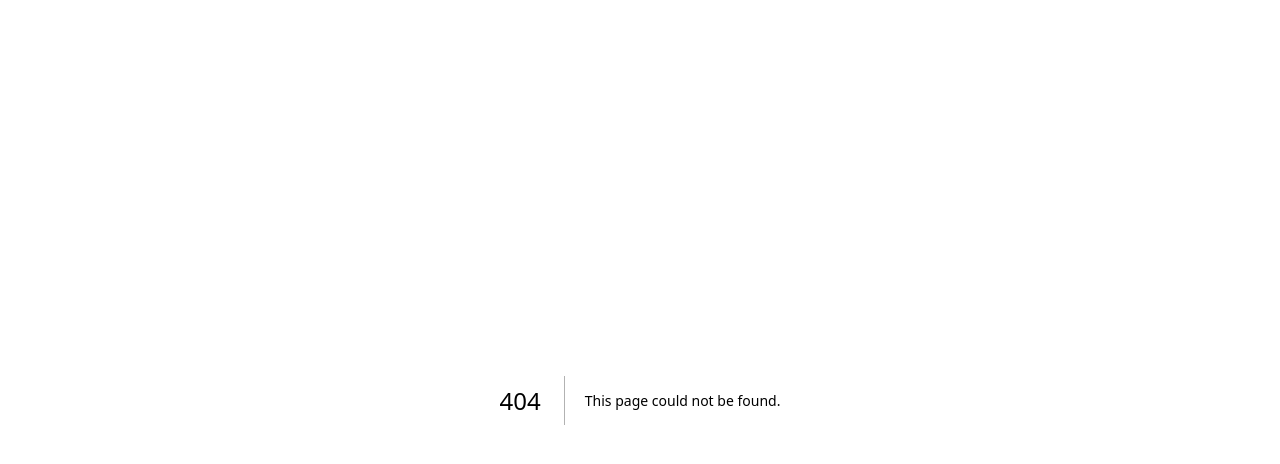
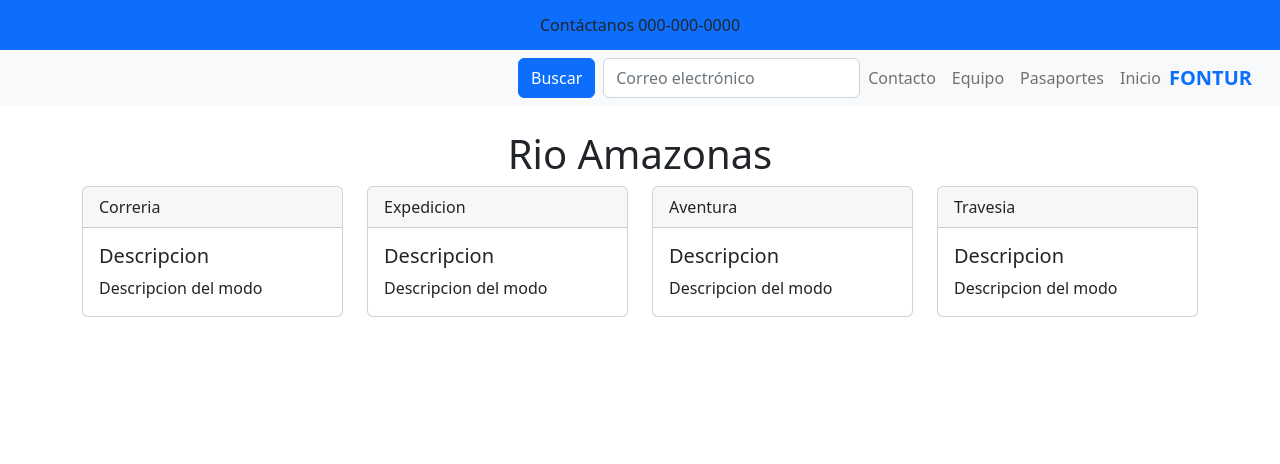
Before and after one commit to adanflorez/react-login, a Next.js app: page /passports/1 in a window 1280 px wide. Before the commit this address had no page. Shown: the top 464 px of the page. Built offline with nearby package versions, Linux system fonts and the light colour scheme.

Commit message:
ultimos cambios

```diff
--- /dev/null
+++ b/src/components/modes/card.js
@@ -0,0 +1,15 @@
+const ModeCard = ({ mode }) => {
+  return (
+    <>
+      <div className="card">
+        <div className="card-header">{mode.title}</div>
+        <div className="card-body">
+          <h5 className="card-title">Descripcion</h5>
+          <p className="card-text">{mode.description}</p>
+        </div>
+      </div>
+    </>
+  );
+};
+
+export default ModeCard;
--- /dev/null
+++ b/src/components/modes/list.js
@@ -0,0 +1,19 @@
+import ModeCard from "./card";
+
+const ModesList = ({ modes }) => {
+  return (
+    <div className="container">
+      <div className="row">
+        {modes.map((mode) => (
+          <>
+            <div className="col-12 col-md-3">
+              <ModeCard mode={mode} />
+            </div>
+          </>
+        ))}
+      </div>
+    </div>
+  );
+};
+
+export default ModesList;
--- a/src/components/navbar.js
+++ b/src/components/navbar.js
@@ -1,3 +1,5 @@
+import Link from "next/link";
+
 const Navbar = () => {
   return (
     <nav className="navbar navbar-expand-lg navbar-light bg-light">
@@ -30,9 +32,14 @@ const Navbar = () => {
                 </a>
               </li>
               <li className="nav-item">
-                <a className="nav-link" href="#">
+                <Link className="nav-link" href="/passports">
+                  Pasaportes
+                </Link>
+              </li>
+              <li className="nav-item">
+                <Link className="nav-link" href="/home">
                   Inicio
-                </a>
+                </Link>
               </li>
             </ul>
           </div>
--- a/src/components/passport/list.js
+++ b/src/components/passport/list.js
@@ -4,6 +4,7 @@ import PassportCard from "./card";
 const PassportList = () => {
   const passports = passportData;
   return (
+    <>
       <div className="container">
         <div className="row">
           {passports.map((passport) => (
@@ -15,6 +16,7 @@ const PassportList = () => {
           ))}
         </div>
       </div>
+    </>
   );
 };
 
--- /dev/null
+++ b/src/pages/passports/[passport].js
@@ -0,0 +1,26 @@
+import { useRouter } from "next/router";
+import Header from "../../components/header";
+import ModesList from "../../components/modes/list";
+import passportData from "../../data/passportData";
+
+const Passport = () => {
+  const router = useRouter();
+  const { passport: id } = router.query;
+  const passport = passportData.find((passport) => passport.id === id);
+
+  return (
+    <>
+      <Header />
+      {passport ? (
+        <>
+          <h1 className="text-center mt-4"> {passport.title} </h1>
+          <ModesList modes={passport.modes} />
+        </>
+      ) : (
+        <p>Cargando...</p>
+      )}
+    </>
+  );
+};
+
+export default Passport;
--- a/src/pages/passports/index.js
+++ b/src/pages/passports/index.js
@@ -1,3 +1,4 @@
+import Link from "next/link";
 import Header from "../../components/header";
 import PassportList from "../../components/passport/list";
 
@@ -8,6 +9,11 @@ const Passports = () => {
       <div className="passport">
         <PassportList />
       </div>
+      <div className="d-flex justify-content-center">
+        <Link className="text-center mt-5" href="/manual">
+          Manual digital
+        </Link>
+      </div>
     </>
   );
 };
```
Also changed, not shown: src/pages/manual.js (added, +12 -0 lines). Lines whose indentation alone changed are shown as unchanged.
